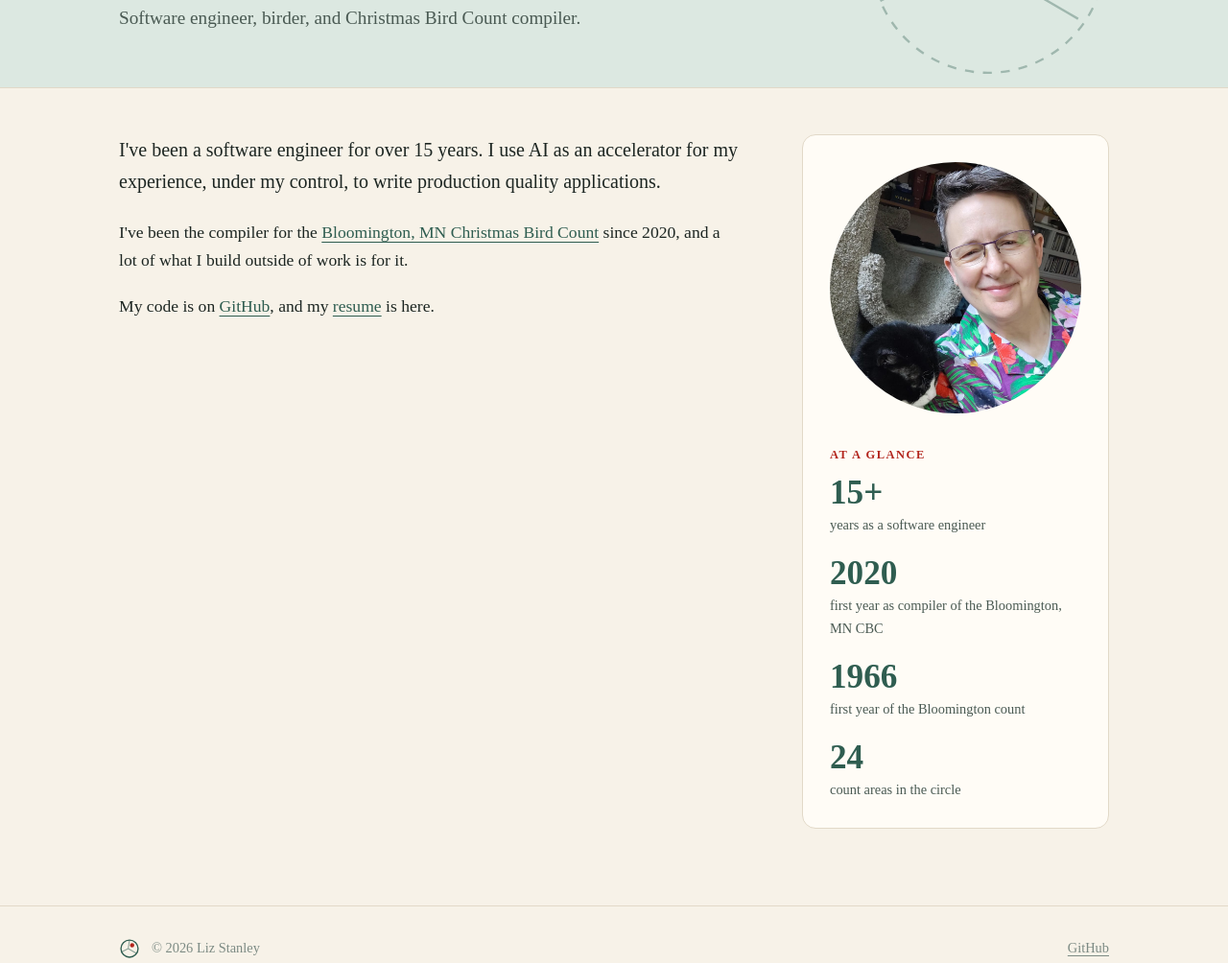
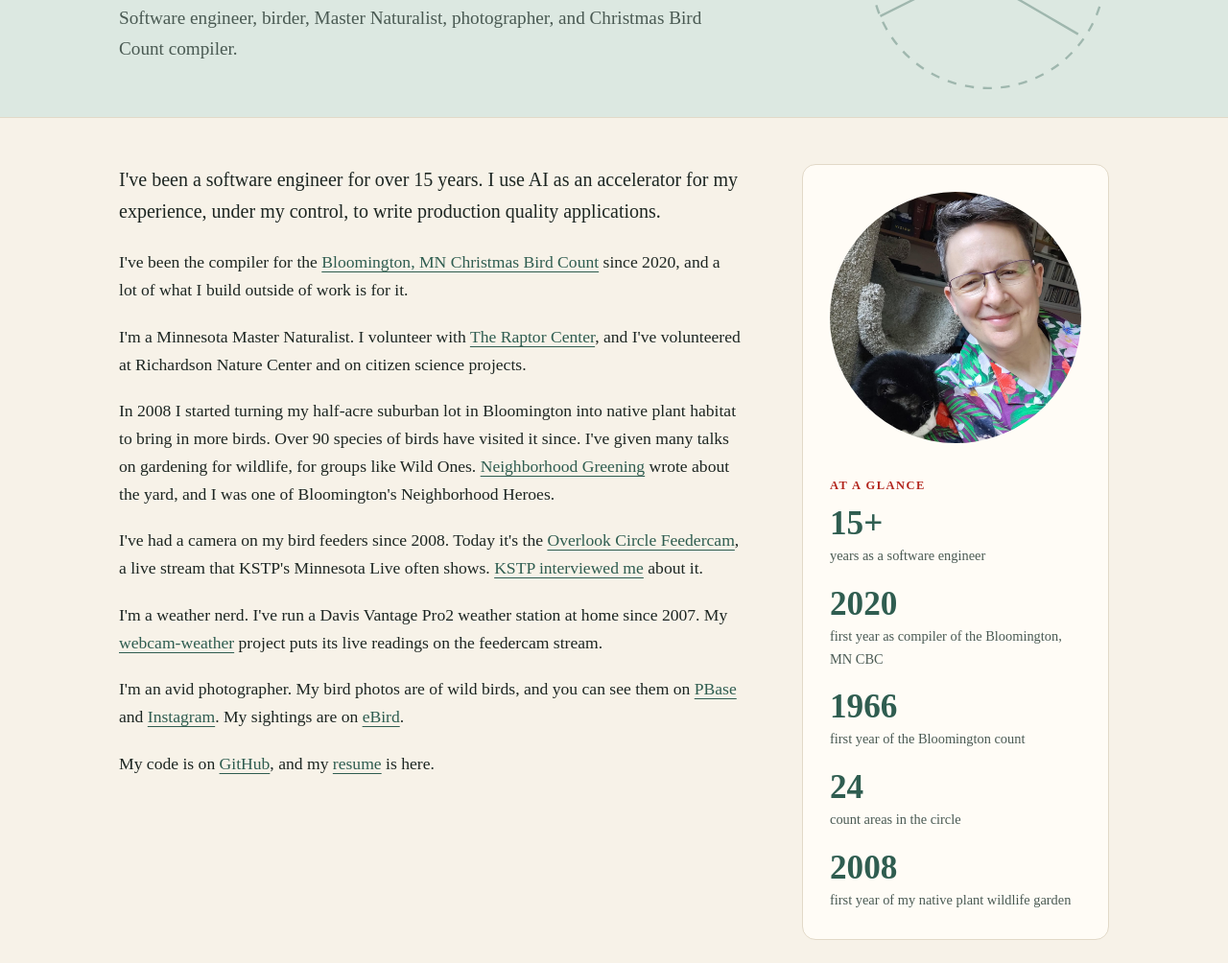
Before and after one commit to lizmstanley/lizmstanley.github.io, an Astro site: page /about in a window 1280 px wide. Shown: the part 241-1245 px from the top of the page at 96% size. Built offline with nearby package versions, Linux system fonts and the light colour scheme; Astro itself is replaced by a stand-in of ours.

Commit message:
feat: expand about page with naturalist, photography, and weather work
Add Master Naturalist and Raptor Center volunteering, wildlife garden talks, Neighborhood Greening article, Neighborhood Heroes, KSTP feedercam interview, webcam-weather project, and links to PBase, Instagram, and eBird.

```diff
--- a/src/pages/about.astro
+++ b/src/pages/about.astro
@@ -12,6 +12,7 @@ const facts = [
 	{ value: '2020', label: 'first year as compiler of the Bloomington, MN CBC' },
 	{ value: '1966', label: 'first year of the Bloomington count' },
 	{ value: '24', label: 'count areas in the circle' },
+	{ value: '2008', label: 'first year of my native plant wildlife garden' },
 ] as const;
 ---
 
@@ -22,7 +23,7 @@ const facts = [
 	</head>
 	<body>
 		<Header />
-		<PageHero eyebrow="About" title="Hi, I'm Liz." subtitle="Software engineer, birder, and Christmas Bird Count compiler." />
+		<PageHero eyebrow="About" title="Hi, I'm Liz." subtitle="Software engineer, birder, Master Naturalist, photographer, and Christmas Bird Count compiler." />
 		<main>
 			<div class="layout">
 				<div class="text">
@@ -34,6 +35,39 @@ const facts = [
 						I've been the compiler for the{' '}
 						<a href="https://www.bloomingtoncbc.org/">Bloomington, MN Christmas Bird Count</a> since
 						2020, and a lot of what I build outside of work is for it.
+					</p>
+					<p>
+						I'm a Minnesota Master Naturalist. I volunteer with
+						<a href="https://raptor.umn.edu/">The Raptor Center</a>, and I've volunteered at
+						Richardson Nature Center and on citizen science projects.
+					</p>
+					<p>
+						In 2008 I started turning my half-acre suburban lot in Bloomington into native plant
+						habitat to bring in more birds. Over 90 species of birds have visited it since. I've given
+						many talks on gardening for wildlife, for groups like Wild Ones.
+						<a
+							href="https://neighborhoodgreening.org/plant-it-and-they-will-come-how-one-couple-created-sanctuary-for-wildlife-in-their-half-acre-suburban-yard/"
+							>Neighborhood Greening</a
+						> wrote about the yard, and I was one of Bloomington's Neighborhood Heroes.
+					</p>
+					<p>
+						I've had a camera on my bird feeders since 2008. Today it's the
+						<a href="https://feedercam.overlookcircle.org">Overlook Circle Feedercam</a>, a live stream
+						that KSTP's Minnesota Live often shows.
+						<a href="https://kstp.com/special-coverage/minnesota-live/the-woman-behind-the-bloomington-bird-feeder-livestream/"
+							>KSTP interviewed me</a
+						> about it.
+					</p>
+					<p>
+						I'm a weather nerd. I've run a Davis Vantage Pro2 weather station at home since 2007.
+						My <a href="https://github.com/lizmstanley/webcam-weather">webcam-weather</a> project puts
+						its live readings on the feedercam stream.
+					</p>
+					<p>
+						I'm an avid photographer. My bird photos are of wild birds, and you can see them on
+						<a href="https://pbase.com/gymell">PBase</a> and
+						<a href="https://www.instagram.com/lizmstanley/">Instagram</a>. My sightings are on
+						<a href="https://ebird.org/profile/MTk5Mzk1">eBird</a>.
 					</p>
 					<p>My code is on <a href={GITHUB_URL}>GitHub</a>, and my <a href="/resume">resume</a> is here.</p>
 				</div>
```
